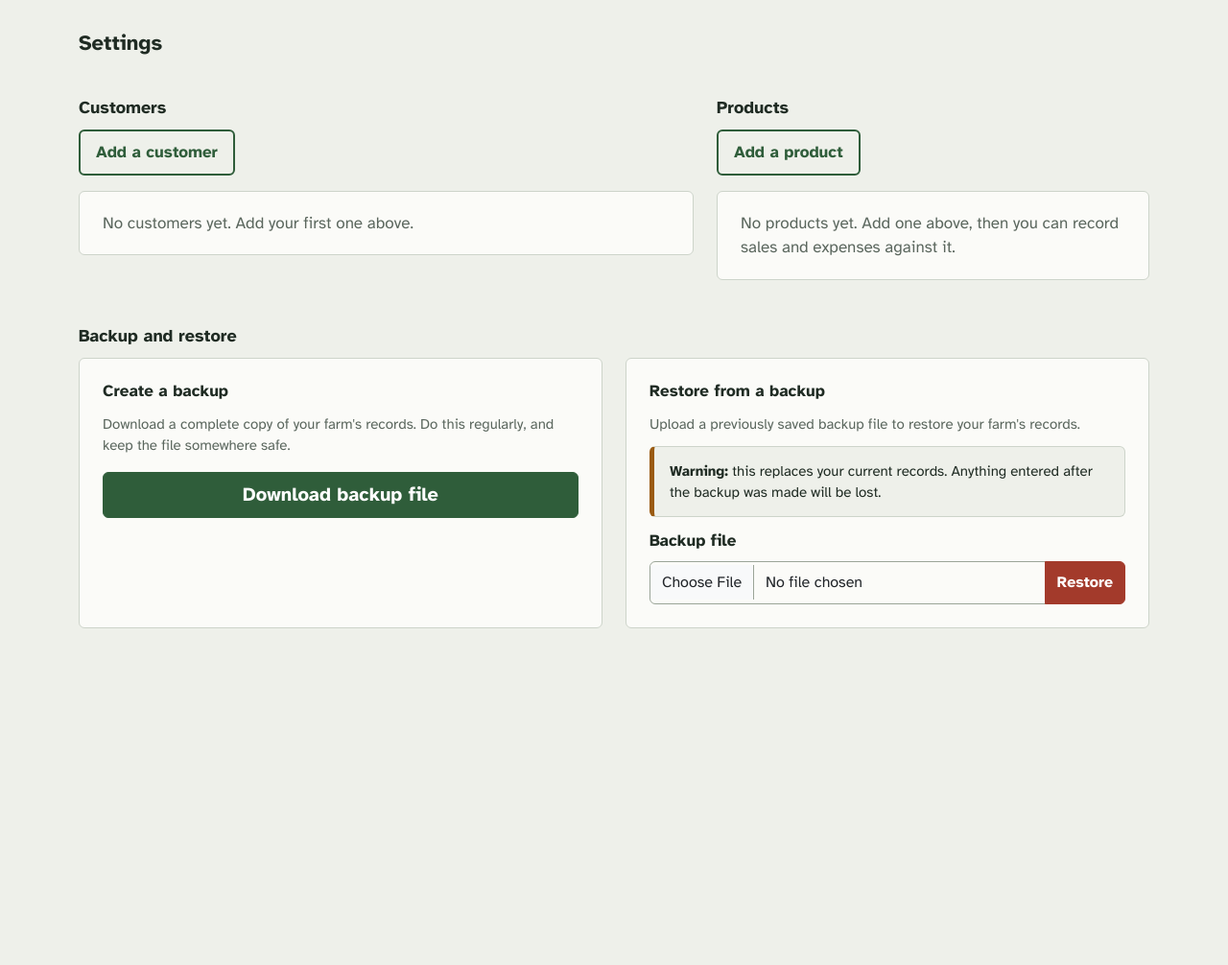
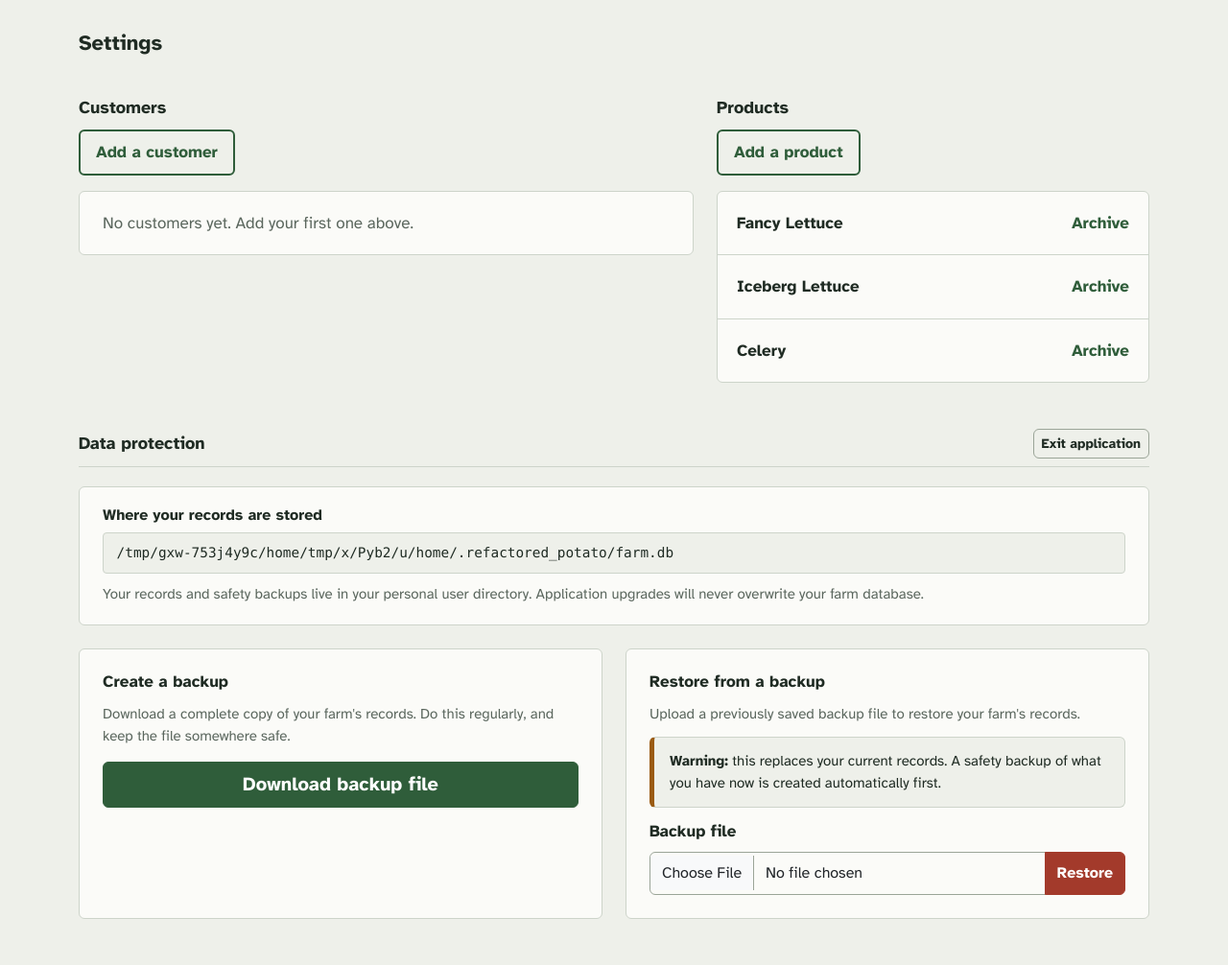
Before and after one commit to HelloThere86/refactored-potato, a Flask app: page /settings in a window 1280 px wide. Shown: the part 70-1076 px from the top of the page at 96% size. Before the commit the page ends 725 px from the top, so only its background shows below. Run offline with Flask 3, Linux system fonts and the light colour scheme; data comes from the database, SQL or seed files in the repository; data that the repository does not hold is empty.

Commit message:
Complete V1.3.3 Windows packaging and data isolation

```diff
--- a/app.py
+++ b/app.py
@@ -2,18 +2,76 @@ from flask import Flask, render_template, request, redirect, url_for, flash, sen
 from models import db, BusinessUnit, Customer, Sale, Payment, Expense
 from datetime import datetime, timedelta
 import os
+import sys
 import sqlite3
 import tempfile
 import io
 import csv
+import threading
+import time
+import signal
 import openpyxl
 from openpyxl.styles import Font, PatternFill, Alignment, Border, Side
 from openpyxl.utils import get_column_letter
 
-app = Flask(__name__)
-app.config['SQLALCHEMY_DATABASE_URI'] = 'sqlite:///farm.db'
-app.config['SECRET_KEY'] = 'super-secret-key-change-in-production'
+# ==========================================
+# V1.3.3: PATH RESOLUTION & USER DATA DIRECTORY
+# ==========================================
+def get_bundle_dir():
+    """Returns the base directory containing templates and assets."""
+    if getattr(sys, 'frozen', False):
+        if hasattr(sys, '_MEIPASS'):
+            return sys._MEIPASS
+        return os.path.dirname(sys.executable)
+    return os.path.dirname(os.path.abspath(__file__))
+
+def get_user_data_dir():
+    """Returns the persistent, writable directory for user database and safety backups."""
+    env_override = os.environ.get('REFACTORED_POTATO_DATA_DIR')
+    if env_override:
+        os.makedirs(env_override, exist_ok=True)
+        return env_override
+
+    if sys.platform == 'win32':
+        base = os.environ.get('LOCALAPPDATA') or os.path.expanduser('~\\AppData\\Local')
+        data_dir = os.path.join(base, 'RefactoredPotato')
+    else:
+        data_dir = os.path.expanduser('~/.refactored_potato')
+
+    os.makedirs(data_dir, exist_ok=True)
+    return data_dir
+
+def get_db_path():
+    """Returns the absolute path to the active SQLite database."""
+    return os.path.join(get_user_data_dir(), 'farm.db')
+
+# Initialize Flask with explicit bundle directories
+bundle_dir = get_bundle_dir()
+template_dir = os.path.join(bundle_dir, 'templates')
+static_dir = os.path.join(bundle_dir, 'static')
+
+app = Flask(__name__, template_folder=template_dir, static_folder=static_dir)
+
+# Resolve database URI to persistent user data location
+active_db_path = get_db_path()
+clean_db_path = active_db_path.replace('\\', '/')
+app.config['SQLALCHEMY_DATABASE_URI'] = f"sqlite:///{clean_db_path}"
+app.config['SECRET_KEY'] = 'refactored-potato-production-secret-key-v1-3-3'
 db.init_app(app)
+
+def init_db(app_instance=None):
+    """Initializes the database schema safely without overwriting existing data."""
+    target_app = app_instance or app
+    with target_app.app_context():
+        db.create_all()
+        # On clean first-run, initialize default product units if database is brand new
+        if not BusinessUnit.query.first():
+            db.session.add_all([
+                BusinessUnit(name="Fancy Lettuce"),
+                BusinessUnit(name="Iceberg Lettuce"),
+                BusinessUnit(name="Celery"),
+            ])
+            db.session.commit()
 
 # ==========================================
 # V1.3.1: BACKUP & RESTORE ENGINE
@@ -120,8 +178,9 @@ def restore_backup():
         flash(f'Restore aborted. {msg}', 'danger')
         return redirect(url_for('settings'))
 
+    # V1.3.3: Safety snapshot stored in user data directory, not installation folder
     safety_filename = f"farm_safety_backup_{datetime.now().strftime('%Y%m%d_%H%M%S')}.db"
-    safety_path = os.path.join(app.root_path, safety_filename)
+    safety_path = os.path.join(get_user_data_dir(), safety_filename)
     try:
         create_backup_to_file(safety_path)
     except Exception as e:
@@ -142,6 +201,25 @@ def restore_backup():
         os.remove(temp_path)
 
     return redirect(url_for('settings'))
+
+# ==========================================
+# V1.3.3: LIFECYCLE, HEALTH & SHUTDOWN ROUTES
+# ==========================================
+@app.route('/api/health')
+def health_check():
+    """Used by the desktop launcher to detect an already running instance."""
+    return {"status": "ok", "app": "Refactored Potato", "version": "1.3.3"}, 200
+
+@app.route('/shutdown', methods=['POST'])
+def shutdown():
+    """Allows nontechnical users to shut down the background server cleanly."""
+    def terminate_process():
+        time.sleep(0.8)
+        # Attempt graceful termination of current process
+        os.kill(os.getpid(), signal.SIGTERM if hasattr(signal, 'SIGTERM') else signal.SIGINT)
+
+    threading.Thread(target=terminate_process, daemon=True).start()
+    return render_template('shutdown.html')
 
 # ==========================================
 # UTILITY: DATE FILTERING
@@ -217,7 +295,6 @@ def get_export_queries(start_date, end_date, unit_id_filter=None):
     if unit_id_filter:
         sales_q = sales_q.filter_by(unit_id=unit_id_filter)
         expenses_q = expenses_q.filter(Expense.allocated_units.any(id=unit_id_filter))
-        # Note: Payments belong to customers and are not tied to business units
 
     return sales_q, expenses_q, payments_q
 
@@ -298,7 +375,6 @@ def export_csv(dataset):
         filename = f"payments_export_{timestamp}.csv"
 
     elif dataset == 'customer_balances':
-        # Customer balances are strictly ALL-TIME
         writer.writerow(['Customer ID', 'Customer Name', 'Phone', 'Location', 'Status', 'All-Time Sales ($)', 'All-Time Payments ($)', 'Current Outstanding Balance ($)'])
         customers = Customer.query.order_by(Customer.name).all()
         for c in customers:
@@ -347,7 +423,6 @@ def export_csv(dataset):
         flash("Invalid export dataset selected.", "danger")
         return redirect(url_for('export_hub'))
 
-   # Deliver with UTF-8 BOM so spreadsheet engines recognize accents and currency symbols
     bytes_data = output.getvalue().encode('utf-8-sig')
     return Response(
         bytes_data,
@@ -362,7 +437,6 @@ def export_excel():
     sales_q, expenses_q, payments_q = get_export_queries(start_date, end_date, unit_id_filter)
 
     wb = openpyxl.Workbook()
-    # Remove default sheet
     wb.remove(wb.active)
 
     header_font = Font(name="Calibri", size=11, bold=True, color="FFFFFF")
@@ -381,7 +455,7 @@ def export_excel():
         ws.cell(1, 1).font = Font(name="Calibri", size=14, bold=True, color="1E392A")
         ws.append([meta_text])
         ws.cell(2, 1).font = meta_font
-        ws.append([]) # Blank spacer
+        ws.append([])
 
         ws.append(headers)
         header_row_idx = 4
@@ -397,21 +471,19 @@ def export_excel():
             for c_idx in range(1, len(r_data) + 1):
                 c = ws.cell(row=current_row, column=c_idx)
                 c.border = thin_border
-                # Right align numbers
                 if isinstance(r_data[c_idx - 1], (int, float)):
                     c.number_format = '#,##0.00'
                     c.alignment = Alignment(horizontal="right")
 
         ws.freeze_panes = f"A{header_row_idx + 1}"
 
-        # Adjust column widths dynamically
         for col in ws.columns:
             max_len = 0
             col_letter = get_column_letter(col[0].column)
             for cell in col:
                 val = str(cell.value or '')
                 if cell.row < 3:
-                    continue # Do not size by metadata headers
+                    continue
                 if len(val) > max_len:
                     max_len = len(val)
             ws.column_dimensions[col_letter].width = max(max_len + 3, 12)
@@ -472,7 +544,7 @@ def export_excel():
         ])
     style_sheet(wb.create_sheet(), "Payments", f"{date_label} | Note: Customer payments represent cash received, not additional revenue.", pmt_headers, pmt_rows)
 
-    # 4. Customer Balances Sheet (ALL-TIME)
+    # 4. Customer Balances Sheet
     cust_headers = ['Customer ID', 'Customer Name', 'Phone', 'Location', 'Status', 'All-Time Sales ($)', 'All-Time Payments ($)', 'Current Balance ($)']
     cust_rows = []
     customers = Customer.query.order_by(Customer.name).all()
@@ -801,7 +873,11 @@ def settings():
     customers = Customer.query.all()
     for c in customers: c.balance = get_customer_balance(c.id)
     units = BusinessUnit.query.all()
-    return render_template('settings.html', customers=customers, units=units)
+    return render_template('settings.html',
+                           customers=customers,
+                           units=units,
+                           db_path=get_db_path(),
+                           data_dir=get_user_data_dir())
 
 @app.route('/settings/edit_customer/<int:id>', methods=['GET', 'POST'])
 def edit_customer(id):
@@ -835,6 +911,5 @@ def void_transaction(type, id):
     return redirect(url_for('ledger'))
 
 if __name__ == '__main__':
-    with app.app_context():
-        db.create_all()
+    init_db(app)
     app.run(debug=True, port=5000)
--- a/static/css/farm.css
+++ b/static/css/farm.css
@@ -1140,3 +1140,76 @@ body {
     flex-shrink: 0;
   }
 }
+
+/* ---------- Settings: storage info row ---------- */
+
+.section-head-row {
+  display: flex;
+  flex-wrap: wrap;
+  align-items: center;
+  justify-content: space-between;
+  gap: 0.75rem 1.5rem;
+  padding-bottom: 0.5rem;
+  margin-bottom: 1.25rem;
+  border-bottom: 1px solid var(--rule);
+}
+
+.section-head-row .section-title {
+  margin: 0;
+}
+
+.storage-panel {
+  padding: 1.25rem 1.5rem;
+  margin-bottom: 1.5rem;
+  background: var(--surface);
+  border: 1px solid var(--rule);
+  border-radius: 6px;
+}
+
+.storage-panel h3 {
+  margin: 0 0 0.5rem;
+  font-size: 1rem;
+  font-weight: 700;
+}
+
+.storage-path {
+  display: block;
+  padding: 0.6rem 0.85rem;
+  margin-bottom: 0.65rem;
+  background: var(--ground);
+  border: 1px solid var(--rule);
+  border-radius: 4px;
+  color: var(--ink);
+  font-size: 0.9rem;
+  overflow-wrap: anywhere;
+}
+
+/* ---------- Status page (e.g. "application stopped") ---------- */
+
+.status-panel {
+  max-width: 30rem;
+  margin: 3rem auto 0;
+  padding: 2.25rem 2rem;
+  background: var(--surface);
+  border: 1px solid var(--rule);
+  border-radius: 6px;
+  text-align: center;
+}
+
+.status-panel .panel-title {
+  margin-bottom: 0.75rem;
+}
+
+.status-panel p {
+  color: var(--muted);
+}
+
+.status-panel .notice {
+  margin-top: 1.25rem;
+  text-align: left;
+}
+
+.status-panel .form-text {
+  margin-top: 1.25rem;
+  margin-bottom: 0;
+}
--- a/templates/settings.html
+++ b/templates/settings.html
@@ -108,9 +108,22 @@
 
 </div>
 
-<!-- Backup and restore -->
+<!-- Data protection -->
 <section class="mt-5" aria-labelledby="backup-heading">
-  <h2 class="section-title" id="backup-heading">Backup and restore</h2>
+  <div class="section-head-row">
+    <h2 class="section-title" id="backup-heading">Data protection</h2>
+    <form action="/shutdown" method="POST" onsubmit="return confirm('Are you sure you want to stop Refactored Potato?');">
+      <button type="submit" class="btn btn-outline-secondary btn-sm">Exit application</button>
+    </form>
+  </div>
+
+  <div class="storage-panel">
+    <h3>Where your records are stored</h3>
+    <code class="storage-path">{{ db_path }}</code>
+    <p class="form-text mb-0">
+      Your records and safety backups live in your personal user directory. Application upgrades will never overwrite your farm database.
+    </p>
+  </div>
 
   <div class="row g-4">
     <div class="col-md-6">
@@ -130,10 +143,10 @@
         <h3 class="section-title">Restore from a backup</h3>
         <p class="form-text mb-2">Upload a previously saved backup file to restore your farm's records.</p>
         <p class="notice notice-warning">
-          <strong>Warning:</strong> this replaces your current records. Anything entered after the backup was made will be lost.
+          <strong>Warning:</strong> this replaces your current records. A safety backup of what you have now is created automatically first.
         </p>
         <form action="/backup/restore" method="POST" enctype="multipart/form-data"
-              onsubmit="return confirm('Are you sure you want to replace your current records with this backup file? This cannot be easily undone.');">
+              onsubmit="return confirm('Are you sure you want to replace your current records with this backup file?');">
           <label class="form-label" for="backup_file">Backup file</label>
           <div class="input-group">
             <input type="file" id="backup_file" name="backup_file" class="form-control" accept=".db" required>
```
Also changed, not shown: launcher.py (added, +123 -0 lines), templates/shutdown.html (added, +14 -0 lines), tests/test_packaging.py (added, +100 -0 lines), 1 other file.
